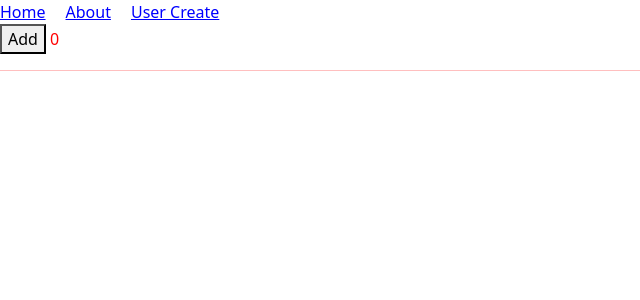
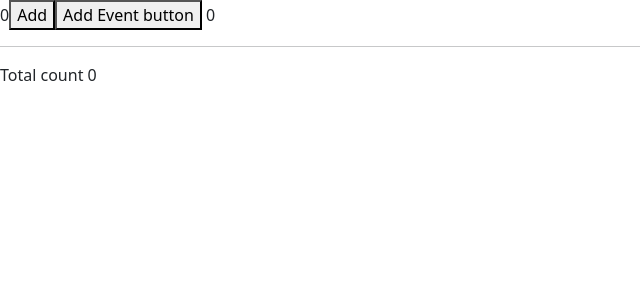
Before and after one commit to rederson/curso-vue-3, a Vue app in the folder frontend/: page / in a window 1280 px wide. Shown: the top 300 px of the page, without its empty margins (0-640 px from the left). Built offline with nearby package versions, Linux system fonts and the light colour scheme.

Commit message:
VUEX Básico na options-api

```diff
--- a/frontend/package.json
+++ b/frontend/package.json
@@ -13,7 +13,8 @@
     "lodash": "^4.17.21",
     "vue": "^3.2.47",
     "vue-currency-input": "^3.0.4",
-    "vue-router": "^4.1.6"
+    "vue-router": "^4.1.6",
+    "vuex": "^4.1.0"
   },
   "devDependencies": {
     "@vitejs/plugin-vue": "^4.0.0",
--- a/frontend/src/App.vue
+++ b/frontend/src/App.vue
@@ -1,5 +1,6 @@
 <template>
-  <Nav /> <br>
+
+  <Counter />
   <router-view></router-view>
 
 
@@ -8,46 +9,11 @@
 
 
 <script>
-import Nav from "@/components/Nav.vue";
-import CountChild from "@/components/CountChild.vue";
-import _ from 'lodash';
+import Counter from "@/components/Counter.vue";
 
 export default {
-  components: { Nav, CountChild },
-  data() {
-    return {
-      count: 0,
-      items: [ ]
-    }
-  },
-  mounted(){
-    //console.log(this.$refs.img['src']);
-  },
-  methods: {
-    add(value) {
-      this.count += value;
-    },
+  components: { Counter },
 
-    addItem(){
-      this.items.push(Date.now())
-    },
-
-    remove(index){
-      console.log(index);
-     // const index = this.itens.findIndex((i) => {
-     //   return i.id === item.id;
-     // });
-     this.items.splice(index,1);
-     //console.log(index);
-    },
-
-
-    search: _.debounce(()=>{
-          console.log('search');
-    }, 1000)
-
-
-  },
 };
 </script>
 
--- /dev/null
+++ b/frontend/src/components/Counter.vue
@@ -0,0 +1,13 @@
+<template>
+  {{ $store.state.count }}
+</template>
+
+<script>
+export default {
+
+}
+</script>
+
+<style>
+
+</style>
--- a/frontend/src/main.js
+++ b/frontend/src/main.js
@@ -1,11 +1,13 @@
 import { createApp } from 'vue'
 import App from './App.vue'
 import router from './router'
+import store from './store/store';
 
 
 
 const app = createApp(App)
 
 app.use(router)
+app.use(store)
 
 app.mount('#app')
--- /dev/null
+++ b/frontend/src/store/store.js
@@ -0,0 +1,26 @@
+import { createStore } from "vuex";
+
+const store = createStore({
+    state:{
+        count: 0
+    },
+    mutations:{
+        increment(state,payload){
+            state.count++;
+        }
+    },
+    actions:{
+        increment(state,payload){
+            state.commit('increment');
+        }
+    },
+    getters:{
+        // funciona parecido com o computed
+        getCounter(state){
+            return 'Total count '+state.count;
+        }
+    }
+
+});
+
+export default store;
--- a/frontend/src/views/HomeView.vue
+++ b/frontend/src/views/HomeView.vue
@@ -1,32 +1,28 @@
 <template>
   <button @click="increment" >Add</button>
-  {{ count }}
+  <!-- Posso criar o metodo direto no evento do botão como no vue-->
+  <button @click="$store.commit('increment')" >Add Event button</button>
 
-<hr>
+  {{ $store.state.count }}
 
+  <hr>
+
+  {{ $store.getters.getCounter }}
 </template>
 
 <script>
 
 export default {
 
-  data(){
-    return {
-        count: 0,
-    }
-  },
 
   methods:{
     increment(){
-      this.count++;
+      //this.$store.dispatch('increment'); // usa o dispatch se tiver action
+      // quando não houver action pode comitar direto a mutation
+      this.$store.commit('increment');
     }
   }
 
+
 };
 </script>
-
-<style >
-#app {
-  color: red;
-}
-</style>
```
Also changed, not shown: 1 other file (tests, documents, lock files or other folders).
